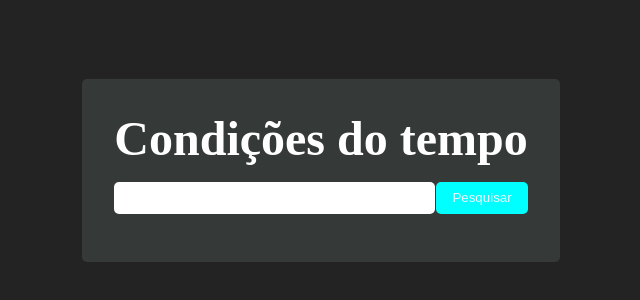
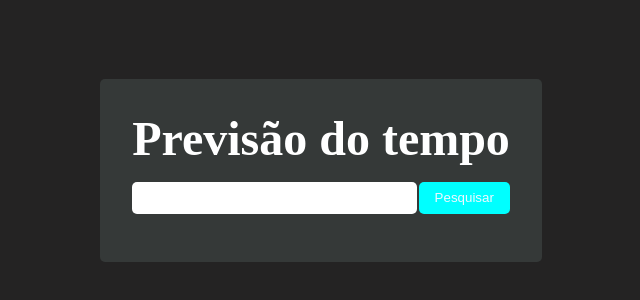
Before and after one commit to MariaEnilorac/Consulta-de-Clima, a website: page index.html in a window 1280 px wide. Shown: the part 230-530 px from the top of the page, without its empty margins (319-959 px from the left). Drawn offline with Linux system fonts and the light colour scheme.

Commit message:
Update index.html

```diff
--- a/index.html
+++ b/index.html
@@ -3,12 +3,12 @@
 <head>
     <meta charset="UTF-8">
     <meta name="viewport" content="width=device-width, initial-scale=1.0">
-    <title>Condições do tempo</title>
+    <title>Previsão do tempo</title>
     <link rel="stylesheet" href="styles/style.css" />
 </head>
 <body>
     <main>
-        <h1>Condições do tempo</h1>
+        <h1>Previsão do tempo</h1>
 
         <section id="search-form">
         <form>
```
